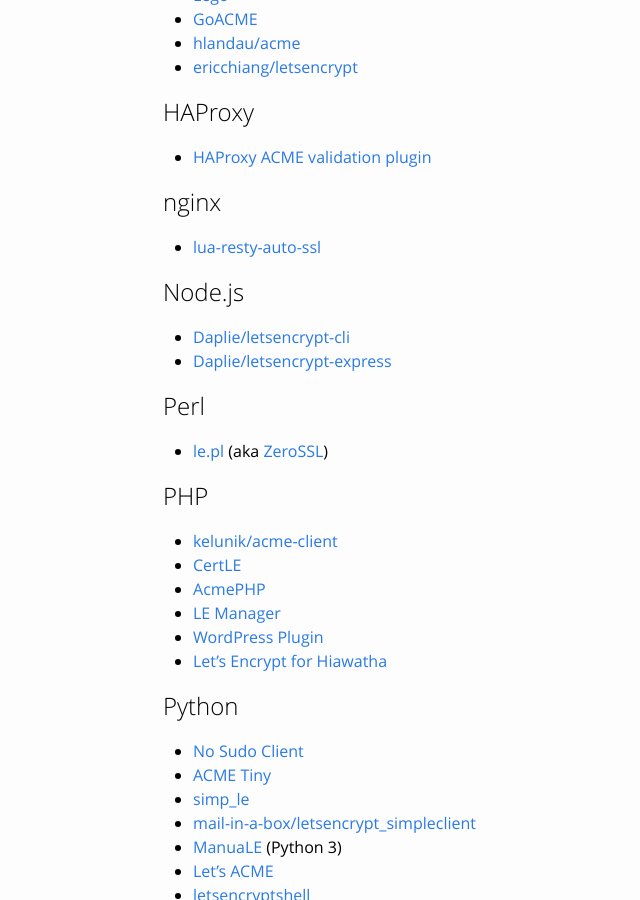
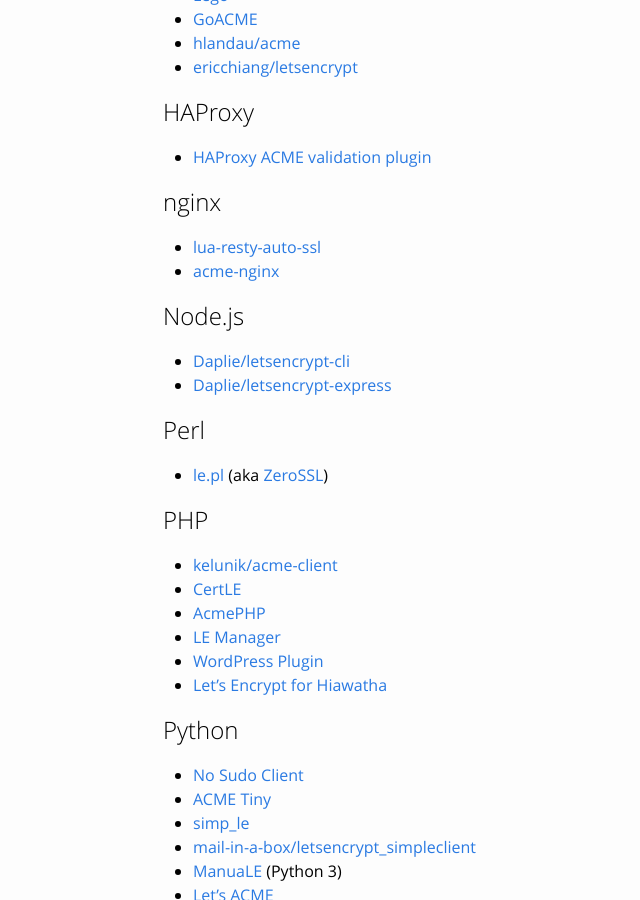
Before and after one commit to snowman1120/website, a Jekyll site: the page built from docs/client-options.md, in a window 1280 px wide and 900 px high, scrolled down 1068 px. Shown: the whole window, without its empty margins (7-647 px from the left). Built offline with Jekyll 4.4.1, drawn with Linux system fonts in a browser that asks for light colours.

Commit message:
added python client for nginx (#78)
Adds python client for nginx[0]

[0]: https://github.com/kshcherban/acme-nginx

```diff
--- a/docs/client-options.md
+++ b/docs/client-options.md
@@ -51,6 +51,7 @@ third party clients.
 ## nginx
 
 - [lua-resty-auto-ssl](https://github.com/GUI/lua-resty-auto-ssl)
+- [acme-nginx](https://github.com/kshcherban/acme-nginx)
 
 ## Node.js
 
```
